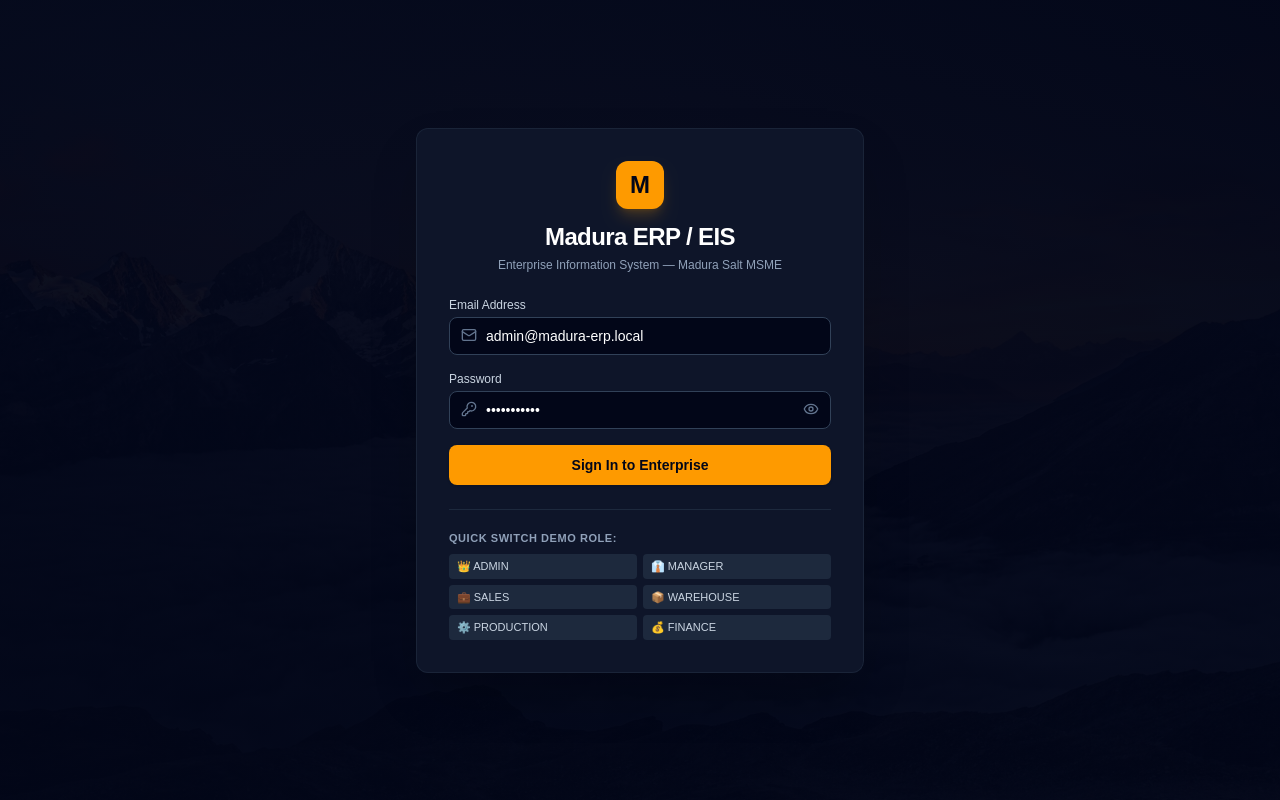
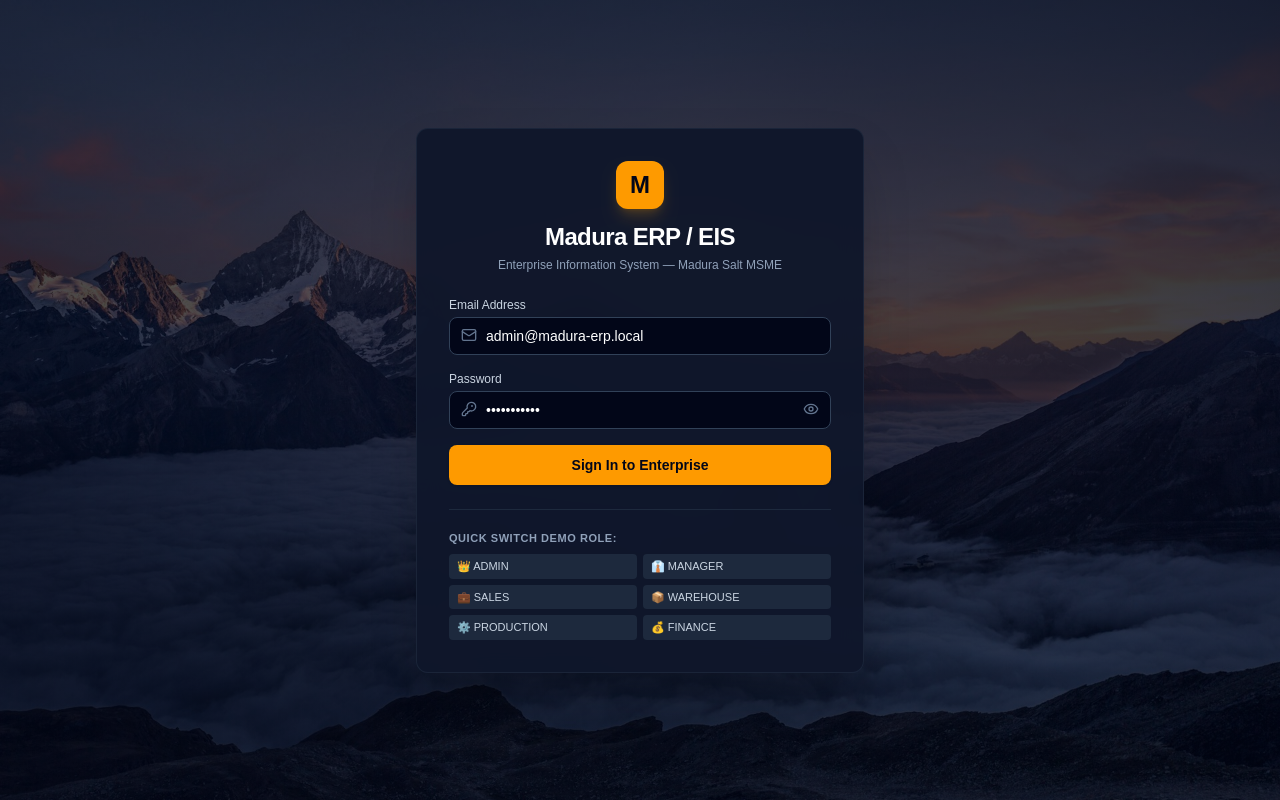
Before and after one commit to siapaajaboleh888/MADURA-ERP-EIS-SYSTEM, a Next.js app in the folder frontend/: page /login in a window 1280 px wide. Built offline with nearby package versions, Linux system fonts and the light colour scheme; no server answers.

Commit message:
style: increase background opacity and reduce overlay darkness for visible role backdrops

```diff
--- a/frontend/src/app/layout.tsx
+++ b/frontend/src/app/layout.tsx
@@ -37,7 +37,7 @@ function AppContent({ children }: { children: React.ReactNode }) {
   return (
     <div className="flex min-h-screen bg-slate-950 text-slate-100">
       <Sidebar />
-      <main className="relative flex-1 overflow-y-auto p-6 bg-slate-950 min-h-screen">
+      <main className="relative flex-1 overflow-y-auto p-6 min-h-screen">
         {/* Role-based Dynamic Background */}
         <div
           className="pointer-events-none fixed inset-0 left-64 z-0 bg-cover bg-center transition-all duration-700 ease-in-out"
--- a/frontend/src/lib/backgrounds.ts
+++ b/frontend/src/lib/backgrounds.ts
@@ -8,50 +8,50 @@ export interface RoleBackgroundConfig {
 export const ROLE_BACKGROUNDS: Record<string, RoleBackgroundConfig> = {
   ADMIN: {
     image: "/assets/backgrounds/bg-admin.jpg",
-    overlay: "from-slate-950/95 via-slate-950/85 to-slate-900/90",
-    opacity: 0.18,
+    overlay: "from-slate-950/70 via-slate-950/50 to-slate-900/60",
+    opacity: 0.45,
     label: "Madura Salt Flat Aerials & Enterprise Infrastructure",
   },
   MANAGER: {
     image: "/assets/backgrounds/bg-manager.jpg",
-    overlay: "from-slate-950/95 via-slate-950/85 to-slate-900/90",
-    opacity: 0.16,
+    overlay: "from-slate-950/70 via-slate-950/50 to-slate-900/60",
+    opacity: 0.40,
     label: "Enterprise Operations & Salt Supply Chain Strategy",
   },
   SALES: {
     image: "/assets/backgrounds/bg-sales.jpg",
-    overlay: "from-slate-950/95 via-slate-950/85 to-slate-900/90",
-    opacity: 0.15,
+    overlay: "from-slate-950/70 via-slate-950/50 to-slate-900/60",
+    opacity: 0.40,
     label: "Commercial Salt Distribution & Client Fulfillment",
   },
   WAREHOUSE: {
     image: "/assets/backgrounds/bg-warehouse.jpg",
-    overlay: "from-slate-950/95 via-slate-950/85 to-slate-900/90",
-    opacity: 0.16,
+    overlay: "from-slate-950/70 via-slate-950/50 to-slate-900/60",
+    opacity: 0.40,
     label: "Raw & Refined Salt Storage Warehouse Logistics",
   },
   PRODUCTION: {
     image: "/assets/backgrounds/bg-production.jpg",
-    overlay: "from-slate-950/95 via-slate-950/85 to-slate-900/90",
-    opacity: 0.18,
+    overlay: "from-slate-950/70 via-slate-950/50 to-slate-900/60",
+    opacity: 0.45,
     label: "Salt Evaporation Pans & Refinement Processing Facility",
   },
   FINANCE: {
     image: "/assets/backgrounds/bg-finance.jpg",
-    overlay: "from-slate-950/95 via-slate-950/85 to-slate-900/90",
-    opacity: 0.15,
+    overlay: "from-slate-950/70 via-slate-950/50 to-slate-900/60",
+    opacity: 0.40,
     label: "Financial Administration & Audit Analytics",
   },
   CUSTOMER: {
     image: "/assets/backgrounds/bg-sales.jpg",
-    overlay: "from-slate-950/95 via-slate-950/85 to-slate-900/90",
-    opacity: 0.15,
+    overlay: "from-slate-950/70 via-slate-950/50 to-slate-900/60",
+    opacity: 0.40,
     label: "Customer Salt Procurement Portal",
   },
 };
 
 export const LOGIN_BACKGROUND = {
   image: "/assets/backgrounds/bg-login.jpg",
-  overlay: "from-slate-950/90 via-slate-950/80 to-slate-950/95",
-  opacity: 0.25,
+  overlay: "from-slate-950/60 via-slate-950/40 to-slate-950/70",
+  opacity: 0.55,
 };
```
